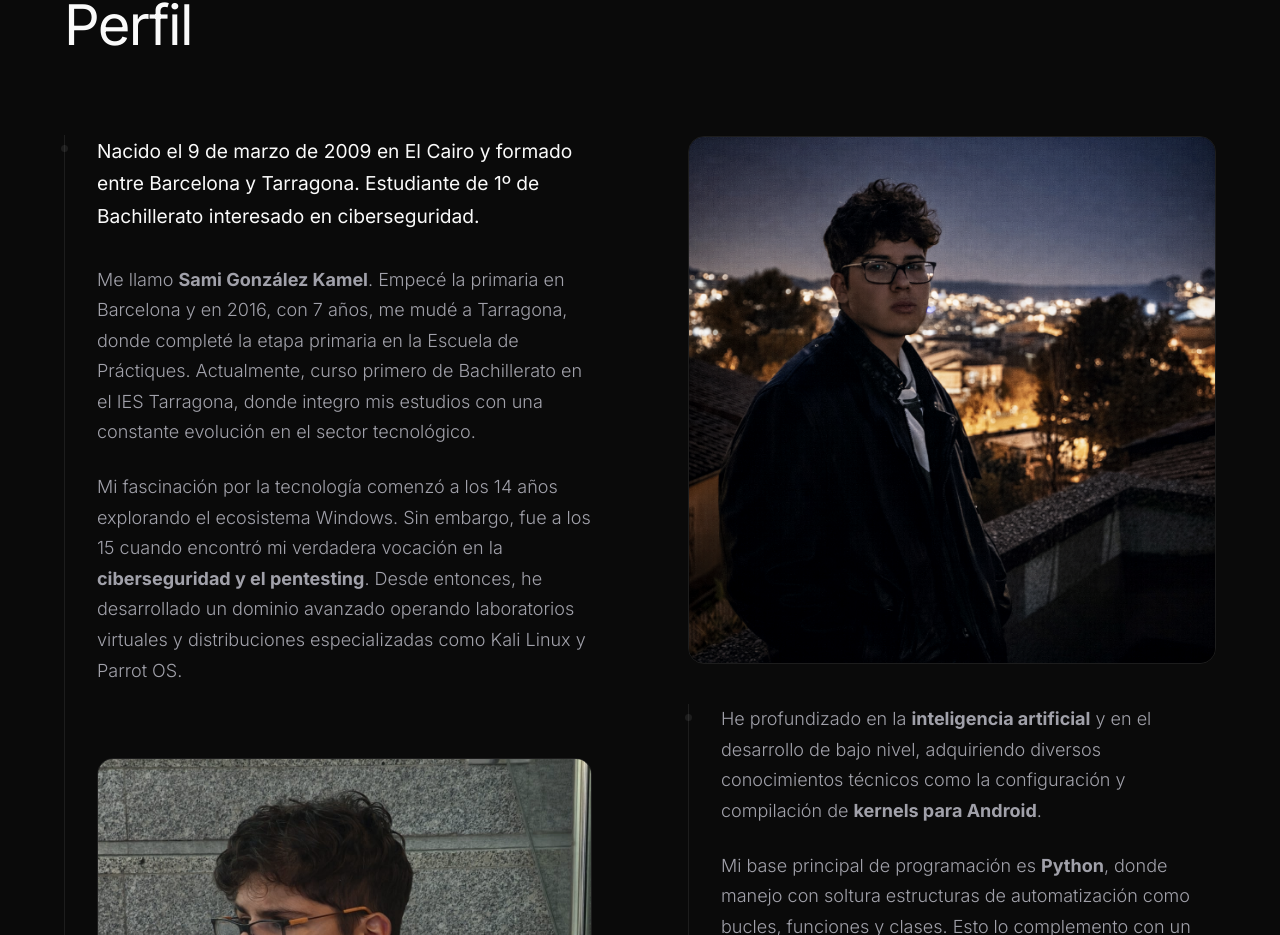
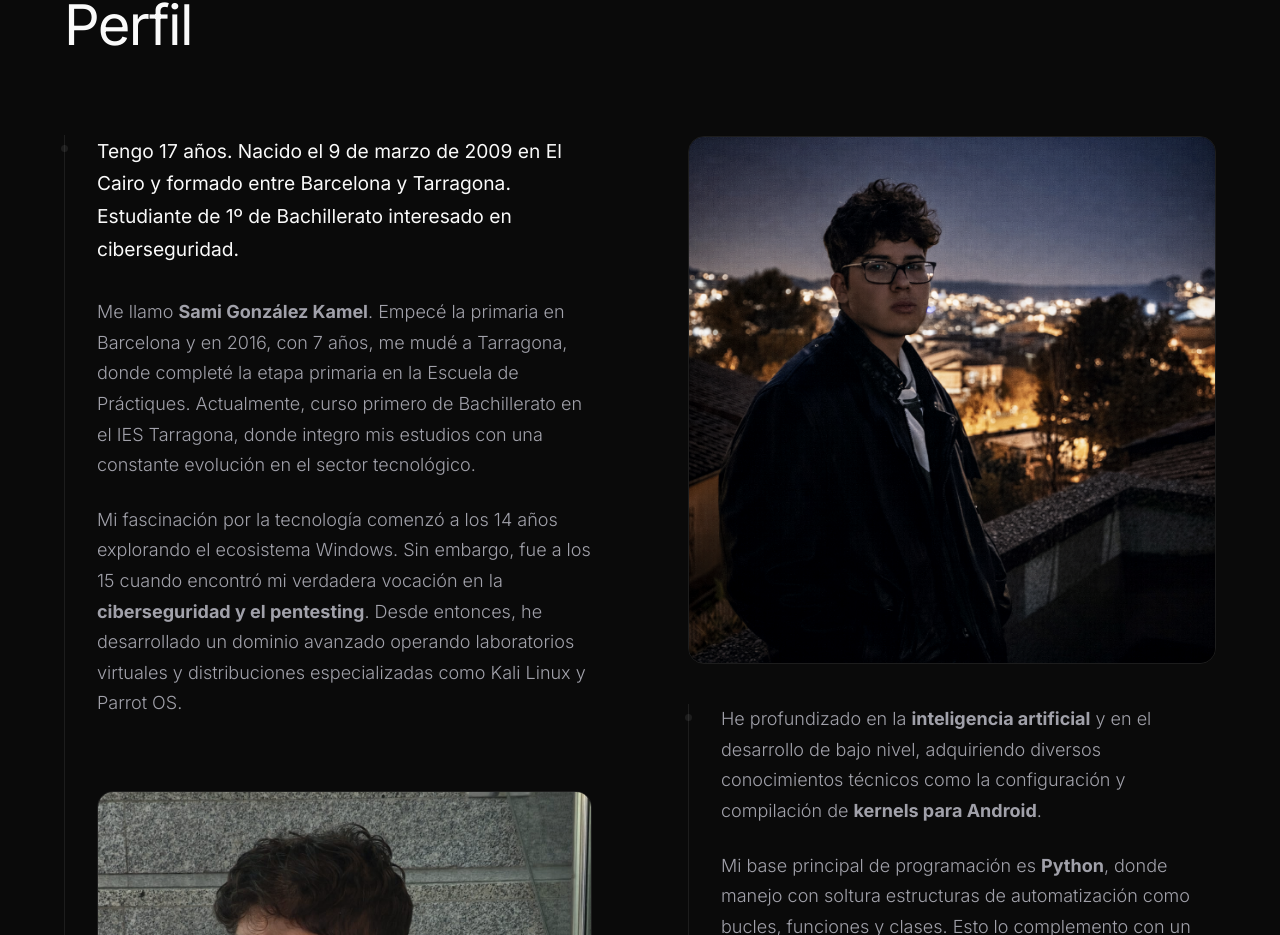
Before and after one commit to samilososami/portfolio, a React (Vite) app: page / in a window 1280 px wide. Shown: the part 980-1915 px from the top of the page. Built offline with nearby package versions, Linux system fonts and the light colour scheme.

Commit message:
feat: añadir edad en biografia

```diff
--- a/src/components/sections/About.jsx
+++ b/src/components/sections/About.jsx
@@ -42,7 +42,7 @@ export default function About() {
 
           <FadeInBlock delay={0.1}>
             <p className="text-body" style={{ color: 'var(--text-primary)', fontSize: '1.2rem', fontWeight: 400, marginBottom: '2rem' }}>
-              Nacido el 9 de marzo de 2009 en El Cairo y formado entre Barcelona y Tarragona. Estudiante de 1º de Bachillerato interesado en ciberseguridad.
+              Tengo 17 años. Nacido el 9 de marzo de 2009 en El Cairo y formado entre Barcelona y Tarragona. Estudiante de 1º de Bachillerato interesado en ciberseguridad.
             </p>
             <p className="text-body" style={{ marginBottom: '1.5rem' }}>
               Me llamo <strong>Sami González Kamel</strong>. Empecé la primaria en Barcelona y en 2016, con 7 años, me mudé a Tarragona, donde completé la etapa primaria en la Escuela de Práctiques. Actualmente, curso primero de Bachillerato en el IES Tarragona, donde integro mis estudios con una constante evolución en el sector tecnológico.
```
